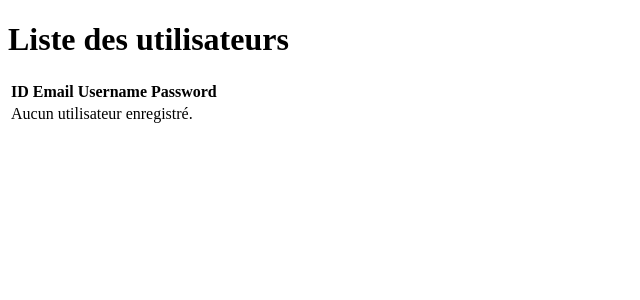
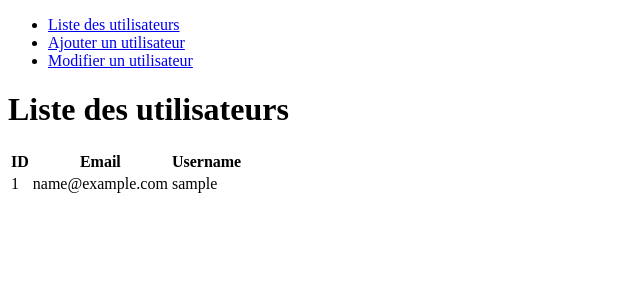
Before and after one commit to LaurelineAB/php-heritage-mvc, a PHP site: page / in a window 1280 px wide. Shown: the top 300 px of the page, without its empty margins (0-640 px from the left). Run offline with PHP 8.4, Linux system fonts and the light colour scheme; tables that the repository leaves empty or names only in its code hold one stand-in row (values such as "Sample post").

Commit message:
Ajout, édition, liste des utilisateurs

```diff
--- a/managers/UserManager.php
+++ b/managers/UserManager.php
@@ -59,7 +59,8 @@ class UserManager extends AbstractManager {
         [
             'email' => $user->getEmail(),
             'username' => $user->getUsername(),
-            'password' => $user->getPassword()
+            'password' => $user->getPassword(),
+            'id' => $user->getId()
         ];
         $query->execute($parameters);
     }
--- a/services/Router.php
+++ b/services/Router.php
@@ -12,7 +12,7 @@ if(isset($_GET['route']))
     }
     else if ($_GET['route'] === "user-edit")
     {
-        $userController->edit();
+        $userController->edit($_POST);
     }
 }
 else
--- a/views/layout.phtml
+++ b/views/layout.phtml
@@ -5,6 +5,15 @@
     <title>Héritage et MVC</title>
 </head>
 <body>
+    <header>
+        <nav>
+            <ul>
+                <li><a href="index.php">Liste des utilisateurs</a></li>
+                <li><a href="index.php?route=user-create">Ajouter un utilisateur</a></li>
+                <li><a href="index.php?route=user-edit">Modifier un utilisateur</a></li>
+            </ul>
+        </nav>
+    </header>
     <?php
 
         require "users/$template.phtml";
--- a/views/users/edit.phtml
+++ b/views/users/edit.phtml
@@ -1,5 +1,5 @@
 <h1>Modifier un utilisateur</h1>
-<form method="POST" action="../../index.php">
+<form method="POST" action="index.php?route=user-edit">
     <fieldset>
         <label for="confirmPassword">ID</label>
         <input type="number" name="id" id="id" required/>
--- a/views/users/index.phtml
+++ b/views/users/index.phtml
@@ -5,14 +5,13 @@
             <th>ID</th>
             <th>Email</th>
             <th>Username</th>
-            <th>Password</th>
         </tr>
     </thead>
     <tbody>
         <?php
-            if (isset($users))
+            if (count($data) > 0)
             {
-                foreach($users as $user)
+                foreach($data as $user)
                 {
                     echo
                     "<tr>
```
